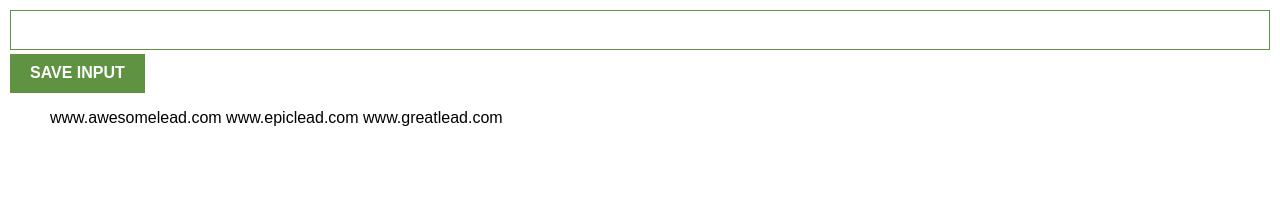
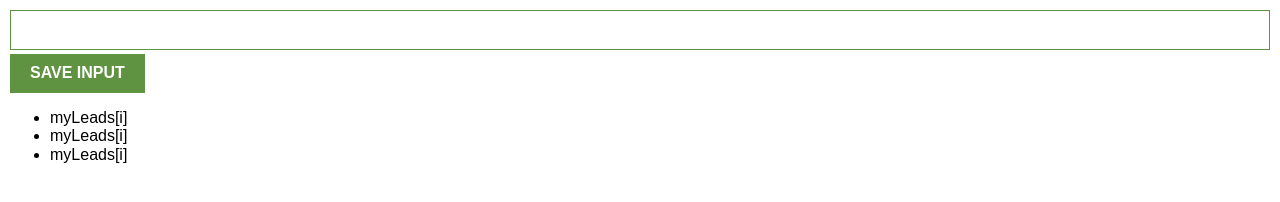
Before and after one commit to dougsten/ChromeExtension, a plain HTML site: page index.html in a window 1280 px wide. Drawn offline with nearby package versions, Linux system fonts and the light colour scheme.

Commit message:
Replace .textContent with .innerHTML and use <li> tags

```diff
--- a/index.js
+++ b/index.js
@@ -8,7 +8,7 @@ inputBtn.addEventListener("click", function () {
   console.log(myLeads);
 });
 
-// Render the leads in the unordered list using ulEl.textContent
+// Replace .textContent with .innerHTML and use <li> tags
 for (let i = 0; i < myLeads.length; i++) {
-  ulEl.textContent += myLeads[i] + " " ;
+  ulEl.innerHTML += "<li>myLeads[i]</li>";
 }
```
Also changed, not shown: index.html (+0 -1 lines).
